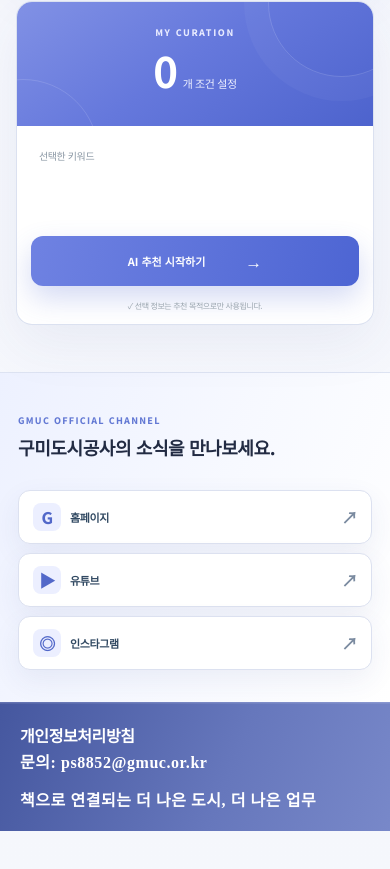
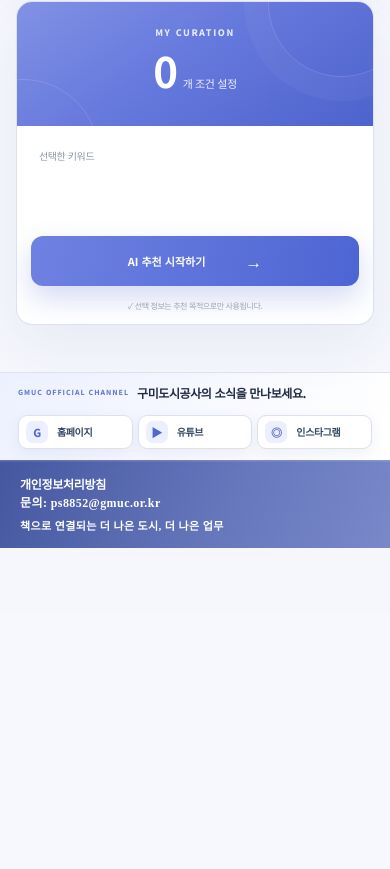
Before and after one commit to MarvelKim/AiBookRecommend, a website: page public/index.html in a window 390 px wide. Shown: the part 1451-2320 px from the top of the page. After the commit the page ends 2063 px from the top, so only its background shows below. Drawn offline with Linux system fonts and the light colour scheme; no server answers; a web font is replaced by a local one.

Commit message:
style: compact the site footer

```diff
--- a/public/styles.css
+++ b/public/styles.css
@@ -279,10 +279,10 @@ body{
 .admin-subnav{padding:6px;border-color:#dce2ef;border-radius:14px;background:#eef1f7}.admin-subnav button{border-radius:10px}.admin-subnav button.active{color:#455dc0;box-shadow:0 7px 18px rgba(48,63,118,.1)}
 .admin-challenge-form,.admin-challenge-board-list,.admin-challenge-stats,.admin-challenge-posts{padding:30px}
 
-.official-links{padding-top:42px;padding-bottom:42px;border-top-color:#dde3f2;background:linear-gradient(112deg,#edf1ff 0%,#f7f9ff 52%,#fff 100%)}
-.official-links a{border-radius:13px;box-shadow:0 10px 28px rgba(57,72,128,.075)}
+.official-links{height:44px;min-height:44px;flex-direction:row;gap:20px;padding-top:0;padding-bottom:0;border-top-color:#dde3f2;background:linear-gradient(112deg,#edf1ff 0%,#f7f9ff 52%,#fff 100%)}
+.official-links>div{display:flex;align-items:center;gap:12px;white-space:nowrap}.official-links>div>span{font-size:8px}.official-links h2{margin:0;font-size:13px}.official-links nav{gap:6px}.official-links a{min-width:120px;min-height:34px;padding:4px 9px;border-radius:9px;box-shadow:0 5px 15px rgba(57,72,128,.065)}.official-links a i{width:23px;height:23px;border-radius:7px;font-size:11px}.official-links a span{font-size:10px}.official-links a b{font-size:11px}
 .official-links a:hover{box-shadow:0 16px 32px rgba(62,79,143,.13)}
-footer{min-height:94px;height:auto;border-top:1px solid rgba(255,255,255,.12);background:linear-gradient(112deg,#45579f,#6677bc 58%,#7888c9);box-shadow:inset 0 1px rgba(255,255,255,.08)}
+footer{height:78px;min-height:78px;border-top:1px solid rgba(255,255,255,.12);background:linear-gradient(112deg,#45579f,#6677bc 58%,#7888c9);box-shadow:inset 0 1px rgba(255,255,255,.08)}
 dialog{border:1px solid rgba(224,228,241,.9);border-radius:22px;box-shadow:0 36px 110px rgba(37,47,90,.28)}dialog::backdrop{background:rgba(34,41,68,.42);backdrop-filter:blur(6px)}
 
 @media(hover:hover) and (pointer:fine){
@@ -328,8 +328,8 @@ dialog{border:1px solid rgba(224,228,241,.9);border-radius:22px;box-shadow:0 36p
   .page-view{padding:45px 16px 72px}.page-head{margin-bottom:28px}.page-head h1{font-size:28px}
   .challenge-page-head{padding:29px 23px;border-radius:19px}.challenge-board-tabs button{border-radius:14px}
   .challenge-board-summary,.challenge-toolbar,.challenge-detail-head,.challenge-editor-head,.challenge-editor form,.challenge-comments{padding-left:20px;padding-right:20px}
-  .official-links{padding:32px 18px}.official-links a{border-radius:12px}
-  footer{min-height:105px;padding:20px 20px}
+  .official-links{height:88px;min-height:88px;align-items:stretch;flex-direction:column;gap:9px;padding:11px 18px}.official-links>div{gap:8px}.official-links>div>span{font-size:7px}.official-links h2{font-size:12px}.official-links nav{display:grid;grid-template-columns:repeat(3,minmax(0,1fr));gap:5px}.official-links a{min-width:0;min-height:34px;padding:4px 7px;border-radius:9px}.official-links a i{width:22px;height:22px}.official-links a b{display:none}
+  footer{height:88px;min-height:88px;padding:12px 20px;gap:5px}.footer-info{gap:1px}.footer-info button,.footer-info span{font-size:12px}.footer-slogan{font-size:11px}
   .nav{height:64px;padding:5px 4px max(5px,env(safe-area-inset-bottom));border-top:1px solid #e5e8f2;box-shadow:0 -10px 30px rgba(52,65,116,.11)}
   .nav button{flex:1 1 0;max-width:none;min-height:48px;border-radius:9px;font-size:8.5px}.nav button.active{background:#f0f3ff;box-shadow:none}.nav button.active:after{display:none}
   .resource-index:not(.open){top:79px;right:8px;width:102px;height:40px;max-height:40px;border-radius:20px;background:transparent;box-shadow:0 10px 26px rgba(57,73,134,.16)}
```
